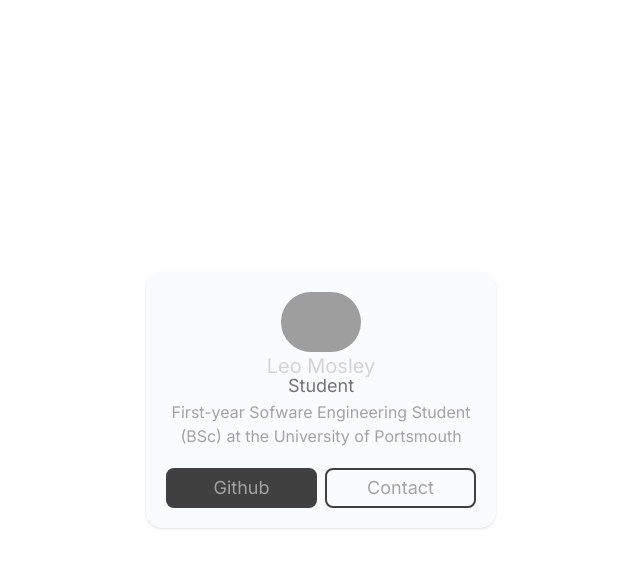
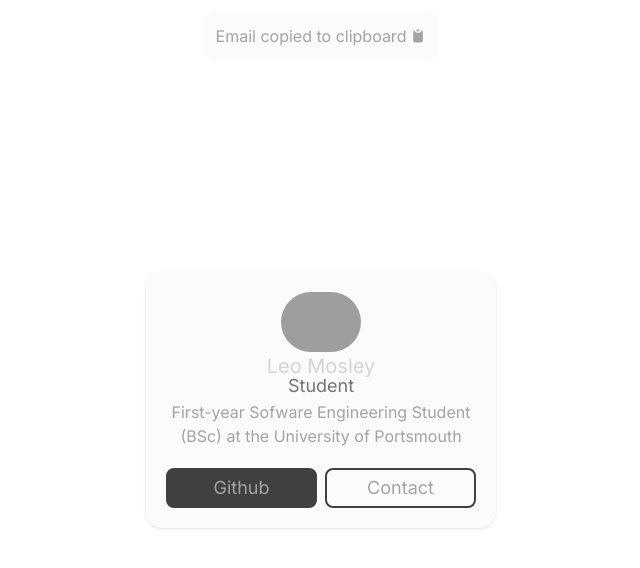
Before and after one commit to leomosley/mosly.dev, a Next.js app: page / in a window 1280 px wide. Both pictures are taken after a click on the button "Contact". Shown: the top 568 px of the page, without its empty margins (319-959 px from the left). Built offline with nearby package versions, Linux system fonts and the light colour scheme; grey boxes are pictures that could not be loaded.

Commit message:
added contact button with popup message

```diff
--- /dev/null
+++ b/app/contact-button.tsx
@@ -0,0 +1,29 @@
+'use client';
+import React, { useState } from 'react';
+import { HiClipboard } from 'react-icons/hi';
+
+export default function ContactButton({ email } : { email: string }) {
+  const [showMessage, setShowMessage] = useState<boolean>(false);
+
+  const handleClick = () => {
+    navigator.clipboard.writeText(email);
+    setShowMessage(true);
+    setTimeout(() => {
+      setShowMessage(false);
+    }, 3000);
+  }
+
+  return (
+    <>
+    <div className={`${showMessage? "opacity-100" : "opacity-0"} fixed flex items-center top-3 p-3 gap-1
+                    rounded-xl text-neutral-400 bg-foreground text-base transition`}>
+      <p>Email copied to clipboard</p>
+      <HiClipboard />
+    </div>
+    <button
+      className="w-1/2 bg bg-foreground p-1 text-lg rounded-lg border-2 border-solid border-neutral-700 text-neutral-400 hover:bg-neutral-700"
+      onClick={handleClick}
+    >Contact</button>
+    </>
+  )
+}
--- a/app/page.tsx
+++ b/app/page.tsx
@@ -1,5 +1,6 @@
 import React from 'react';
 import Image from 'next/image';
+import ContactButton from './contact-button';
 
 export default function Home() {
   return (
@@ -22,9 +23,7 @@ export default function Home() {
             target="_blank"
           >Github
           </a>
-          <button
-            className="w-1/2 bg bg-foreground p-1 text-lg rounded-lg border-2 border-solid border-neutral-700 text-neutral-400"
-          >Contact</button>
+          <ContactButton email={'leo.mosley2@gmail.com'} />
         </div>
       </section>
     </main>
```
